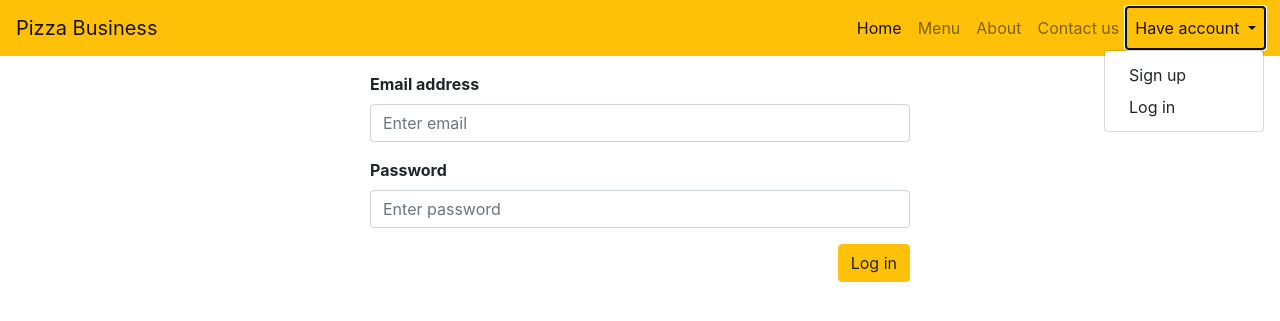
After one commit to Trokolac/Pizza-Business, a PHP site: page /login.php in a window 1280 px wide, after a click on "Have account". The commit adds this page. Shown: the top 321 px of the page. Run offline with PHP 8.4, Linux system fonts and the light colour scheme.

Commit message:
Creating log in/logout pages and logic behind it

```diff
--- a/User.class.php
+++ b/User.class.php
@@ -69,7 +69,7 @@ class User {
       $success = $stmt_insert->execute([
           ':name' => ucfirst($this->name),
           ':email' => $this->email,
-          ':password' => password_hash($this->password, PASSWORD_DEFAULT) //encrypts the password
+          ':password' => md5($this->password) //encrypts the password
         ]);
 
       if(!$success) {
@@ -138,4 +138,45 @@ class User {
       return true;
     }
 
+    // Log in user
+
+    public function login() {
+      $stmt_getUser = $this->db->prepare("
+        SELECT *
+        FROM `users`
+        WHERE `email` = :email
+        AND `password` = :password
+      ");
+      $stmt_getUser->execute([
+        ':email' => $this->email,
+        ':password' => md5($this->password)
+      ]);
+
+      $user = $stmt_getUser->fetch();
+
+      if( !$user ) {
+        Helper::addError('Login failed. Please check your email and/or password.');
+        return false;
+      }
+
+      Helper::sessionStart();
+      $_SESSION['user_id'] = $user->id;
+      return true;
+    }
+
+    public static function isLoggedIn() {
+      require_once './Helper.class.php';
+      Helper::sessionStart();
+      return isset($_SESSION['user_id']) && $_SESSION['user_id'] != "";
+    }
+
+    public function loadLoggedInUser() {
+      if( !User::isLoggedIn() ) {
+        return false;
+      }
+      Helper::sessionStart();
+      $this->id = $_SESSION['user_id'];
+      $this->loadUserFromDB();
+    }
+
 }
--- /dev/null
+++ b/login.php
@@ -0,0 +1,39 @@
+<?php require_once './User.class.php';
+
+if( isset($_POST['login']) ) {
+    $u = new User();
+    $u->email = $_POST['email'];
+    $u->password = $_POST['password'];
+    if( $u->login() ) {
+        Helper::addMessage("You have been logged in.");
+        header("Location: ./index.php");
+        die();
+    } else {
+        header("Location: ./login.php");
+        die();
+    }
+}
+
+?>
+
+<?php include './header.layout.php'; ?>
+<div class="container">
+    <div class="row">
+        <div class="col-md-3"></div>
+        <div class="col-md-6">
+            <form action="./login.php" method="post">
+                <div class="form-group">
+                    <label for="inputEmail"><b>Email address</b></label>
+                    <input type="text" class="form-control" id="inputEmail" placeholder="Enter email" name="email" >
+                </div>
+                <div class="form-group">
+                    <label for="inputPassword"><b>Password</b></label>
+                    <input type="password" class="form-control" id="inputPassword" placeholder="Enter password" name="password">
+                </div>
+                <button name="login" class="btn btn-warning float-right">Log in</button>
+            </form>
+        </div>
+        <div class="col-md-3"></div>
+    </div>
+</div>
+<?php include './footer.layout.php'; ?>
--- a/navbar.inc.php
+++ b/navbar.inc.php
@@ -1,3 +1,5 @@
+<?php require_once './User.class.php'; ?>
+
 <!-- This is navbar -->
 
 
@@ -20,15 +22,34 @@
       <li class="nav-item">
         <a class="nav-link" href="#">Contact us</a>
       </li>
+
+      <?php if( User::isLoggedIn() ) {
+              $loggedInUser = new User();
+              $loggedInUser->loadLoggedInUser();
+      ?>
+
       <li class="nav-item dropdown">
         <a class="nav-link dropdown-toggle" href="#" id="navbarDropdownMenuLink" data-toggle="dropdown" aria-haspopup="true" aria-expanded="false">
-          Have account
+        <?php echo $loggedInUser->name; ?>
         </a>
         <div class="dropdown-menu dropdown-menu-right" aria-labelledby="navbarDropdownMenuLink">
-          <a class="dropdown-item" href="register.php">Sign up</a>
-          <a class="dropdown-item" href="#">Log in</a>
+          <a class="dropdown-item" href="logout.php">Log out</a>
         </div>
       </li>
+
+      <?php } else { ?>
+
+      <li class="nav-item dropdown">
+      <a class="nav-link dropdown-toggle" href="#" id="navbarDropdownMenuLink" data-toggle="dropdown" aria-haspopup="true" aria-expanded="false">
+        Have account
+      </a>
+      <div class="dropdown-menu dropdown-menu-right" aria-labelledby="navbarDropdownMenuLink">
+        <a class="dropdown-item" href="register.php">Sign up</a>
+        <a class="dropdown-item" href="login.php">Log in</a>
+      </div>
+      </li>
+
+      <?php } ?>
     </ul>
   </div>
 </nav>
--- a/register.php
+++ b/register.php
@@ -50,7 +50,7 @@ if( isset($_POST['register']) ) {
                 </div>
 
             </div>
-            <button type="submit" class="btn btn-warning float-right" name="register">Sign in</button>
+            <button type="submit" class="btn btn-warning float-right" name="register">Register</button>
             </form>
         </div>
         <div class="col-md-3"></div>
```
Also changed, not shown: logout.php (added, +11 -0 lines).
